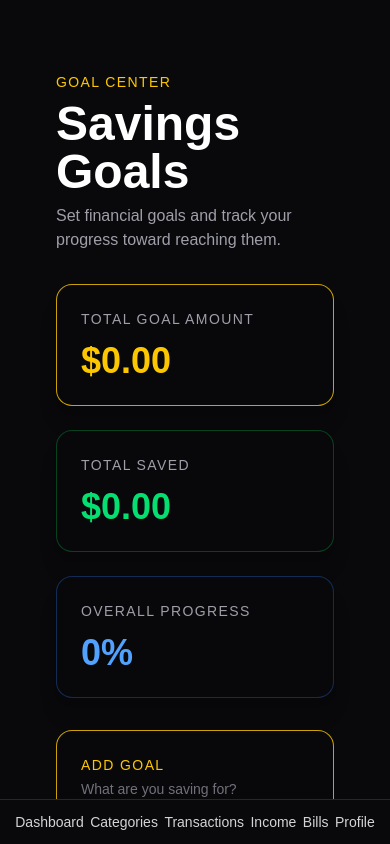
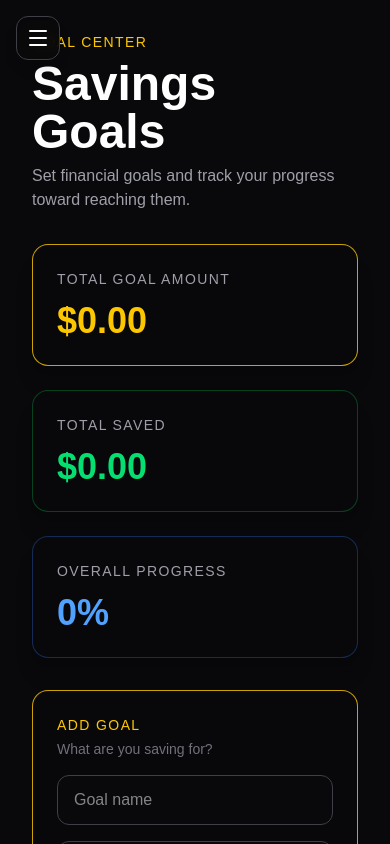
Before and after one commit to jacobaybee-rgb/budget-app, a Next.js app: page /dashboard/goals in a window 390 px wide. Shown: the top 844 px of the page. Built offline with nearby package versions, Linux system fonts and the light colour scheme.

Commit message:
Fixed transitioning from desktop to mobile overlays. Made the mobile AppSidebar on left being pulled out by a button instead of on the bottom.

```diff
--- a/app/dashboard/page.tsx
+++ b/app/dashboard/page.tsx
@@ -42,9 +42,9 @@ export default function Dashboard() {
   );
   const remaining = income - spent;
   const spentPercent =
-  income > 0
-    ? Math.min(Math.round((spent / income) * 100), 100)
-    : 0;
+    income > 0
+      ? Math.min(Math.round((spent / income) * 100), 100)
+      : 0;
 
   const budgetMessage =
     income === 0
@@ -107,27 +107,30 @@ export default function Dashboard() {
 
   return (
     <AppLayout>
-      {/* Top Background Hero - Mockup Style */}
+      {/* Top Background Hero */}
       <div
-        className="relative min-h-[500px] -mt-10 -mx-6 bg-cover bg-center 2xl:min-h-0 2xl:h-[325px]"
+        className="relative -mx-6 bg-cover bg-center md:-mt-6 2xl:h-[325px]"
         style={{
           backgroundImage: `${heroOverlay}, url(${bgImage})`,
           backgroundPosition: "center 8%",
         }}
       >
-        <div className="relative px-6 pt-20 sm:px-8 sm:pt-12">
-          <CommandCenterHeader />
-
-          <div className="absolute top-2 right-8 flex items-start gap-4">
+        <div className="relative px-14 pb-20 pt-20 md:pt-16">
+          {/* Mobile: normal top row */}
+          {/* Desktop: positioned in the top-right corner */}
+          <div className="relative z-30 mb-8 flex justify-end gap-2 pl-16 md:absolute md:right-8 md:top-12 md:mb-0 md:pl-0">
             <button
               type="button"
               onClick={() => alert("Calendar coming soon!")}
-              className="rounded-xl border border-white/10 bg-black/40 px-5 py-3 text-sm font-semibold text-white shadow-lg backdrop-blur transition hover:bg-white/10"
+              className="rounded-xl border border-white/10 bg-black/40 px-3 py-3 text-sm font-semibold text-white shadow-lg backdrop-blur transition hover:bg-white/10 sm:px-5"
             >
               <div className="flex items-center gap-2">
                 <CalendarDays className="h-5 w-5 text-blue-300" />
-                <span>{currentMonthYear}</span>
-            </div>
+
+                <span className="hidden sm:inline">
+                  {currentMonthYear}
+                </span>
+              </div>
             </button>
 
             <button
@@ -145,7 +148,9 @@ export default function Dashboard() {
             </button>
           </div>
 
-          <div className="mt-6 w-full max-w-sm rounded-2xl border border-white/10 bg-black/45 p-6 shadow-xl backdrop-blur 2xl:absolute 2xl:top-18 2xl:right-8 2xl:mt-0 2xl:w-64">
+          <CommandCenterHeader />
+
+          <div className="relative z-20 mt-6 w-full max-w-sm rounded-2xl border border-white/10 bg-black/45 p-6 shadow-xl backdrop-blur 2xl:absolute 2xl:right-8 2xl:top-24 2xl:mt-0 2xl:w-80">
             <p className="text-sm font-semibold text-zinc-300">
               Financial Status
             </p>
@@ -170,7 +175,7 @@ export default function Dashboard() {
       </div>
 
       {/* Remaining This Month Card */}
-      <div className="px-8 -mt-16 relative z-10">
+      <div className="relative z-10 -mt-8 px-4 sm:px-6 md:-mt-16 md:px-8">
         <div className="grid gap-6 xl:grid-cols-[1.3fr_1fr]">
           <section className="rounded-2xl border border-blue-500/40 bg-zinc-950/80 p-8 shadow-2xl backdrop-blur-xl">
             <div className="flex justify-between items-start">
--- a/components/AppLayout.tsx
+++ b/components/AppLayout.tsx
@@ -1,20 +1,25 @@
 import AppSidebar from "@/components/AppSidebar";
 import MobileNav from "@/components/MobileNav";
 
-type AppLayoutProps = {
+export default function AppLayout({
+  children,
+}: {
   children: React.ReactNode;
-};
+}) {
+  return (
+    <div className="min-h-screen bg-zinc-950 text-white">
+      {/* Desktop sidebar */}
+      <div className="fixed inset-y-0 left-0 z-30 hidden w-60 md:block">
+        <AppSidebar />
+      </div>
 
-export default function AppLayout({ children }: AppLayoutProps) {
-  return (
-    <main className="flex min-h-screen bg-zinc-950 text-white">
-      <AppSidebar />
+      {/* Mobile sidebar button and drawer */}
+      <MobileNav />
 
-      <section className="flex-1 px-6 py-10 pb-28 md:pb-10">
+      {/* Main page content */}
+      <main className="min-h-screen md:ml-60">
         {children}
-      </section>
-
-      <MobileNav />
-    </main>
+      </main>
+    </div>
   );
 }
--- a/components/AppSidebar.tsx
+++ b/components/AppSidebar.tsx
@@ -1,57 +1,85 @@
 import Link from "next/link";
 import Image from "next/image";
 
-export default function AppSidebar() {
+export default function AppSidebar({
+  onNavigate,
+}: {
+  onNavigate?: () => void;
+}) {
   return (
-    <aside className="hidden min-h-screen w-55 border-r border-blue-400 bg-zinc-950 p-4 md:flex md:flex-col">
+    <aside className="flex h-full min-h-screen w-60 flex-col border-r border-blue-400 bg-zinc-950 p-4">
       <div className="flex flex-col items-center border-b border-blue-400 pb-5">
-        <Link href="/dashboard">
+        <Link href="/dashboard" onClick={onNavigate}>
           <Image
             src="/logos/bell-logo-v2.png"
             alt="Bell's Budgeting logo"
             width={140}
             height={140}
             priority
-            className="transition duration-300 hover:scale-105 drop-shadow-[0_0_15px_rgba(250,204,21,0.35)]"
+            className="drop-shadow-[0_0_15px_rgba(250,204,21,0.35)] transition duration-300 hover:scale-105"
           />
         </Link>
 
         <h1 className="text-center text-3xl font-bold leading-tight">
-          Bell's
+          Bell&apos;s
           <br />
           Budgeting
         </h1>
       </div>
 
       <nav className="mt-5 flex-1 space-y-2">
-        <Link href="/dashboard" className="block rounded-xl px-4 py-3 text-sky-300 hover:bg-zinc-900 hover:text-white">
+        <SidebarLink
+          href="/dashboard"
+          color="text-sky-300"
+          onNavigate={onNavigate}
+        >
           Dashboard
-        </Link>
+        </SidebarLink>
 
-        <Link href="/dashboard/income" className="block rounded-xl px-4 py-3 text-green-300 hover:bg-zinc-900 hover:text-white">
+        <SidebarLink
+          href="/dashboard/income"
+          color="text-green-300"
+          onNavigate={onNavigate}
+        >
           Income
-        </Link>
+        </SidebarLink>
 
-        <Link href="/dashboard/categories" className="block rounded-xl px-4 py-3 text-purple-300 hover:bg-zinc-900 hover:text-white">
+        <SidebarLink
+          href="/dashboard/categories"
+          color="text-purple-300"
+          onNavigate={onNavigate}
+        >
           Categories
-        </Link>
+        </SidebarLink>
 
-        <Link href="/dashboard/transactions" className="block rounded-xl px-4 py-3 text-orange-300 hover:bg-zinc-900 hover:text-white">
+        <SidebarLink
+          href="/dashboard/transactions"
+          color="text-orange-300"
+          onNavigate={onNavigate}
+        >
           Transactions
-        </Link>
+        </SidebarLink>
 
-        <Link href="/dashboard/bills" className="block rounded-xl px-4 py-3 text-red-400 hover:bg-zinc-900 hover:text-white">
+        <SidebarLink
+          href="/dashboard/bills"
+          color="text-red-400"
+          onNavigate={onNavigate}
+        >
           Bills
-        </Link>
+        </SidebarLink>
 
-        <Link href="/dashboard/goals" className="block rounded-xl px-4 py-3 text-yellow-400 hover:bg-zinc-900 hover:text-white">
+        <SidebarLink
+          href="/dashboard/goals"
+          color="text-yellow-400"
+          onNavigate={onNavigate}
+        >
           Goals
-        </Link>
-
+        </SidebarLink>
       </nav>
 
       <Link
         href="/dashboard/profile"
+        onClick={onNavigate}
         className="mt-6 rounded-2xl border border-zinc-800 bg-zinc-900/70 p-4 transition hover:border-blue-500/40 hover:bg-zinc-900"
       >
         <div className="flex items-center gap-3">
@@ -68,3 +96,25 @@ export default function AppSidebar() {
     </aside>
   );
 }
+
+function SidebarLink({
+  href,
+  color,
+  children,
+  onNavigate,
+}: {
+  href: string;
+  color: string;
+  children: React.ReactNode;
+  onNavigate?: () => void;
+}) {
+  return (
+    <Link
+      href={href}
+      onClick={onNavigate}
+      className={`block rounded-xl px-4 py-3 transition hover:bg-zinc-900 hover:text-white ${color}`}
+    >
+      {children}
+    </Link>
+  );
+}
--- a/components/CommandCenterHeader.tsx
+++ b/components/CommandCenterHeader.tsx
@@ -5,20 +5,26 @@ import { getTimeTheme } from "@/lib/timeTheme";
 export default function CommandCenterHeader() {
   const { greeting, accentText } = getTimeTheme();
 
-  const today = new Date().toLocaleDateString("en-US", { weekday: "long", month: "long", day: "numeric" });
+  const today = new Date().toLocaleDateString("en-US", {
+    weekday: "long",
+    month: "long",
+    day: "numeric",
+  });
 
   return (
     <div className="relative z-20 max-w-4xl">
-      <p className={'text-sm uppercase tracking-widest ${accentText} font-semibold'}>
+      <p
+        className={`text-sm font-semibold uppercase tracking-widest ${accentText}`}
+      >
         Dashboard
       </p>
 
-      <h1 className="text-5xl font-bold text-white">
+      <h1 className="mt-2 text-4xl font-bold leading-tight text-white sm:text-5xl">
         {greeting},
         <span className="block 2xl:inline"> Jacob</span>
       </h1>
 
-      <p className="text-zinc-200 mt-3 text-lg drop-shadow">
+      <p className="mt-3 text-lg text-zinc-200 drop-shadow">
         {today}
       </p>
     </div>
--- a/components/DashboardHeader.tsx
+++ b/components/DashboardHeader.tsx
@@ -4,7 +4,7 @@ export default function DashboardHeader() {
   return (
     <header className="border-b border-zinc-800 px-6 py-4">
       <Link href="/" className="text-lg font-bold text-emerald-400">
-        B.S.B
+        B.B
       </Link>
     </header>
   );
--- a/components/MobileNav.tsx
+++ b/components/MobileNav.tsx
@@ -1,35 +1,65 @@
-import Link from "next/link";
+"use client";
+
+import { useEffect, useState } from "react";
+import { Menu, X } from "lucide-react";
+import AppSidebar from "@/components/AppSidebar";
 
 export default function MobileNav() {
+  const [isOpen, setIsOpen] = useState(false);
+
+  function closeMenu() {
+    setIsOpen(false);
+  }
+
+  useEffect(() => {
+    document.body.style.overflow = isOpen ? "hidden" : "";
+
+    return () => {
+      document.body.style.overflow = "";
+    };
+  }, [isOpen]);
+
   return (
-    <nav className="fixed bottom-0 left-0 right-0 z-50 border-t border-zinc-800 bg-zinc-950 p-3 md:hidden">
-      <div className="flex justify-around text-sm">
-        <Link href="/dashboard" className="text-zinc-300">
-          Dashboard
-        </Link>
+    <>
+      {/* Hamburger button */}
+      <button
+        type="button"
+        onClick={() => setIsOpen(true)}
+        aria-label="Open navigation menu"
+        className="fixed left-4 top-4 z-40 flex h-11 w-11 items-center justify-center rounded-xl border border-zinc-700 bg-zinc-950/90 text-white shadow-lg backdrop-blur md:hidden"
+      >
+        <Menu size={24} />
+      </button>
 
-        <Link href="/dashboard/categories" className="text-zinc-300">
-          Categories
-        </Link>
+      {/* Dark page overlay */}
+      <button
+        type="button"
+        onClick={closeMenu}
+        aria-label="Close navigation menu"
+        className={`fixed inset-0 z-40 bg-black/70 transition-opacity duration-300 md:hidden ${
+          isOpen
+            ? "pointer-events-auto opacity-100"
+            : "pointer-events-none opacity-0"
+        }`}
+      />
 
-        <Link href="/dashboard/transactions" className="text-zinc-300">
-          Transactions
-        </Link>
-        <Link
-          href="/dashboard/income"
-          className="text-zinc-300"
+      {/* Sliding sidebar */}
+      <div
+        className={`fixed inset-y-0 left-0 z-50 w-60 transition-transform duration-300 ease-in-out md:hidden ${
+          isOpen ? "translate-x-0" : "-translate-x-full"
+        }`}
+      >
+        <AppSidebar onNavigate={closeMenu} />
+
+        <button
+          type="button"
+          onClick={closeMenu}
+          aria-label="Close navigation menu"
+          className="absolute right-3 top-3 flex h-10 w-10 items-center justify-center rounded-lg border border-zinc-700 bg-zinc-900 text-zinc-300 transition hover:bg-zinc-800 hover:text-white"
         >
-          Income
-        </Link>
-        <Link href="/dashboard/bills" className="text-zinc-300">
-          Bills
-        </Link>
-
-        <Link href="/dashboard/profile" className="text-zinc-300">
-          Profile
-        </Link>
-
+          <X size={22} />
+        </button>
       </div>
-    </nav>
+    </>
   );
 }
```
